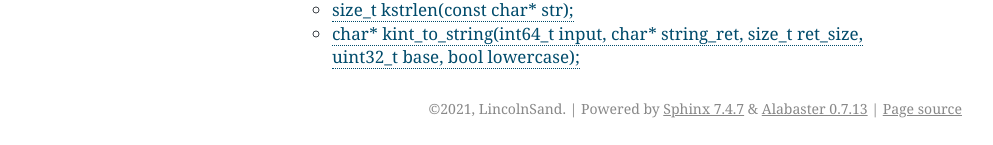
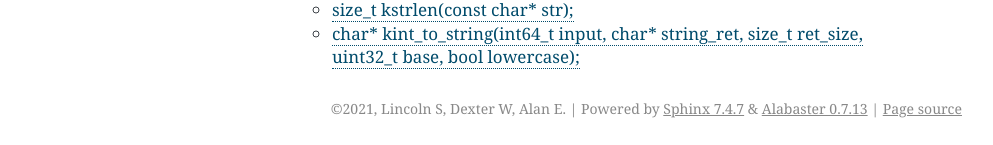
Before and after one commit to OperatingSystemRocket/RocketOS, a Sphinx documentation site: the page built from docs/source/index.rst, in a window 1280 px wide. Shown: the part 2183-2328 px from the top of the page, without its empty margins (148-1141 px from the left). Built offline with Sphinx 7.4.7, drawn with Linux system fonts in a browser that asks for light colours.

Commit message:
Fix conf.py

```diff
--- a/docs/source/conf.py
+++ b/docs/source/conf.py
@@ -1,3 +1,4 @@
+
 # Configuration file for the Sphinx documentation builder.
 #
 # This file only contains a selection of the most common options. For a full
@@ -18,8 +19,8 @@
 # -- Project information -----------------------------------------------------
 
 project = 'RocketOS'
-copyright = '2021, LincolnSand'
-author = 'LincolnSand'
+copyright = '2021, Lincoln S, Dexter W, Alan E'
+author = 'Lincoln S, Dexter W, Alan E'
 
 # The full version, including alpha/beta/rc tags
 release = '0.0.1'
@@ -31,6 +32,10 @@ release = '0.0.1'
 # extensions coming with Sphinx (named 'sphinx.ext.*') or your custom
 # ones.
 extensions = [
+    "sphinx.ext.intersphinx",
+    "sphinx.ext.autodoc",
+    "sphinx.ext.mathjax",
+    "sphinx.ext.viewcode",
 ]
 
 # Add any paths that contain templates here, relative to this directory.
@@ -41,12 +46,12 @@ templates_path = ['_templates']
 # This pattern also affects html_static_path and html_extra_path.
 exclude_patterns = []
 
-
 # -- Options for HTML output -------------------------------------------------
 
 # The theme to use for HTML and HTML Help pages.  See the documentation for
 # a list of builtin themes.
 #
+#html_theme = 'sphinx_rtd_theme'
 html_theme = 'alabaster'
 
 # Add any paths that contain custom static files (such as style sheets) here,
```
